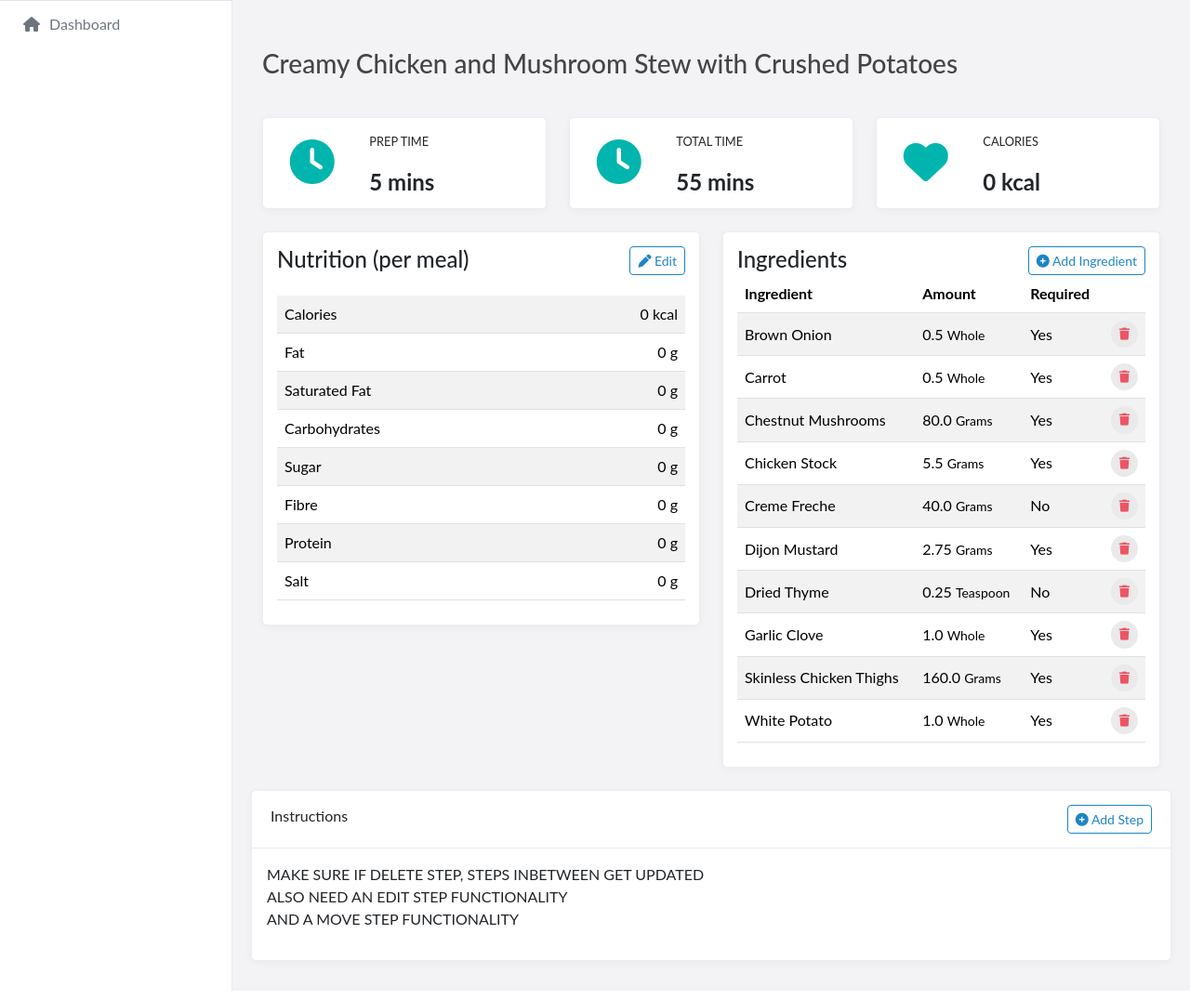
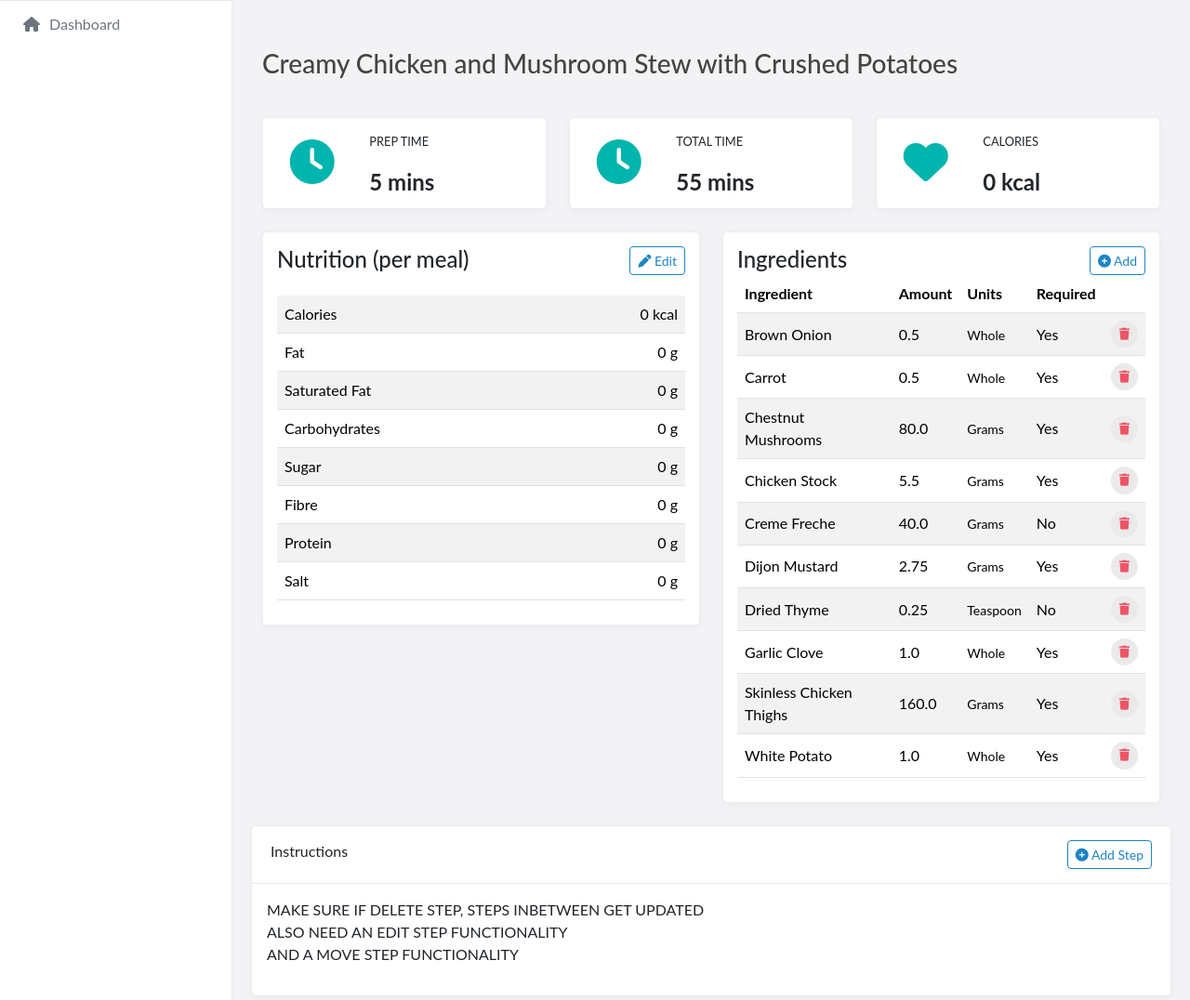
Before and after one commit to jackdevonshire/Meal-Planner, a Flask app: page /recipe/1 in a window 1280 px wide. Shown: the part 54-1130 px from the top of the page at 93% size. Run offline with Flask 3, Linux system fonts and the light colour scheme; data comes from the database, SQL or seed files in the repository; some libraries are stand-ins or nearby versions; some web fonts are replaced.

Commit message:
Separating units for readability

```diff
--- a/templates/recipe.html
+++ b/templates/recipe.html
@@ -165,7 +165,7 @@
                             <div class="head">
                                 <h4 class="mb-0">
                                     Ingredients
-                                    <button class="btn btn-sm btn-outline-primary float-end" type="button" data-bs-toggle="modal" data-bs-target="#addIngredientModal"><i class="fas fa-plus-circle"></i> Add Ingredient</button>
+                                    <button class="btn btn-sm btn-outline-primary float-end" type="button" data-bs-toggle="modal" data-bs-target="#addIngredientModal"><i class="fas fa-plus-circle"></i> Add</button>
                                 </h4>
                             </div>
                             <div class="canvas-wrapper">
@@ -174,6 +174,7 @@
                                         <tr>
                                             <th>Ingredient</th>
                                             <th>Amount</th>
+                                            <th>Units</th>
                                             <th>Required</th>
                                             <th></th>
                                         </tr>
@@ -183,7 +184,10 @@
                                         <tr>
                                             <td>{{recipe_ingredient["Ingredient"]["Name"]}}</td>
                                             <td>
-                                                {{recipe_ingredient["Amount"]}} <small>{{recipe_ingredient["Ingredient"]["UnitType"]}}</small>
+                                                {{recipe_ingredient["Amount"]}}
+                                            </td>
+                                            <td>
+                                                <small>{{recipe_ingredient["Ingredient"]["UnitType"]}}</small>
                                             </td>
                                             <td>
                                                 {% if recipe_ingredient["Required"] == 0 %}
```
